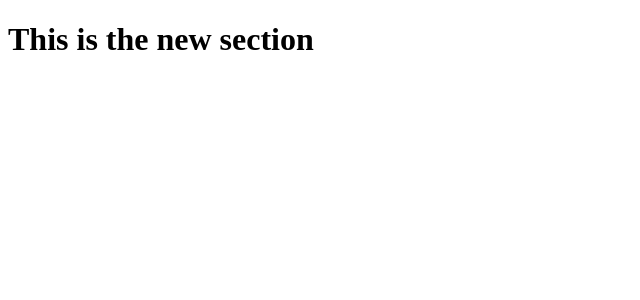
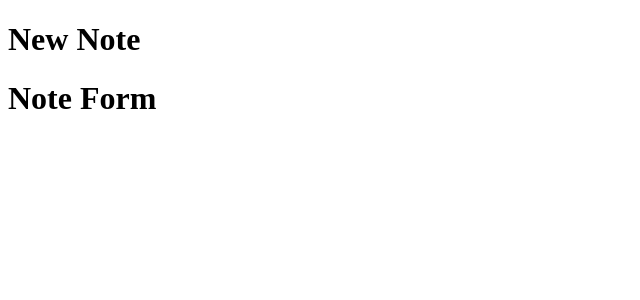
Before and after one commit to tomasesquivelgc/Note-Taking-App, a React (Vite) app: page /new in a window 1280 px wide. Shown: the top 300 px of the page, without its empty margins (0-640 px from the left). Built offline with nearby package versions, Linux system fonts and the light colour scheme.

Commit message:
create new note and note form components

```diff
--- a/src/App.tsx
+++ b/src/App.tsx
@@ -1,5 +1,6 @@
 import Button from '@mui/material/Button';
 import { Routes, Route, Navigate } from 'react-router-dom';
+import { NewNote } from './components/NewNote';
 
 function App() {
 
@@ -7,7 +8,7 @@ function App() {
     <>
       <Routes>
         <Route path="/" element={<Button>Hello World</Button>} />
-        <Route path="/new" element={<h1>This is the new section</h1>} />
+        <Route path="/new" element={<NewNote />} />
         <Route path="/:id">
           <Route index element={<h1>Show</h1>} />
           <Route path="edit" element={<h1>Edit</h1>} />
--- /dev/null
+++ b/src/components/NewNote.tsx
@@ -0,0 +1,10 @@
+import { NoteForm } from "./NoteForm"
+
+export function NewNote() {
+  return (
+    <div>
+      <h1>New Note</h1>
+      <NoteForm />
+    </div>
+  )
+}
--- /dev/null
+++ b/src/components/NoteForm.tsx
@@ -0,0 +1,7 @@
+export function NoteForm() {
+  return (
+    <div>
+      <h1>Note Form</h1>
+    </div>
+  )
+}
```
